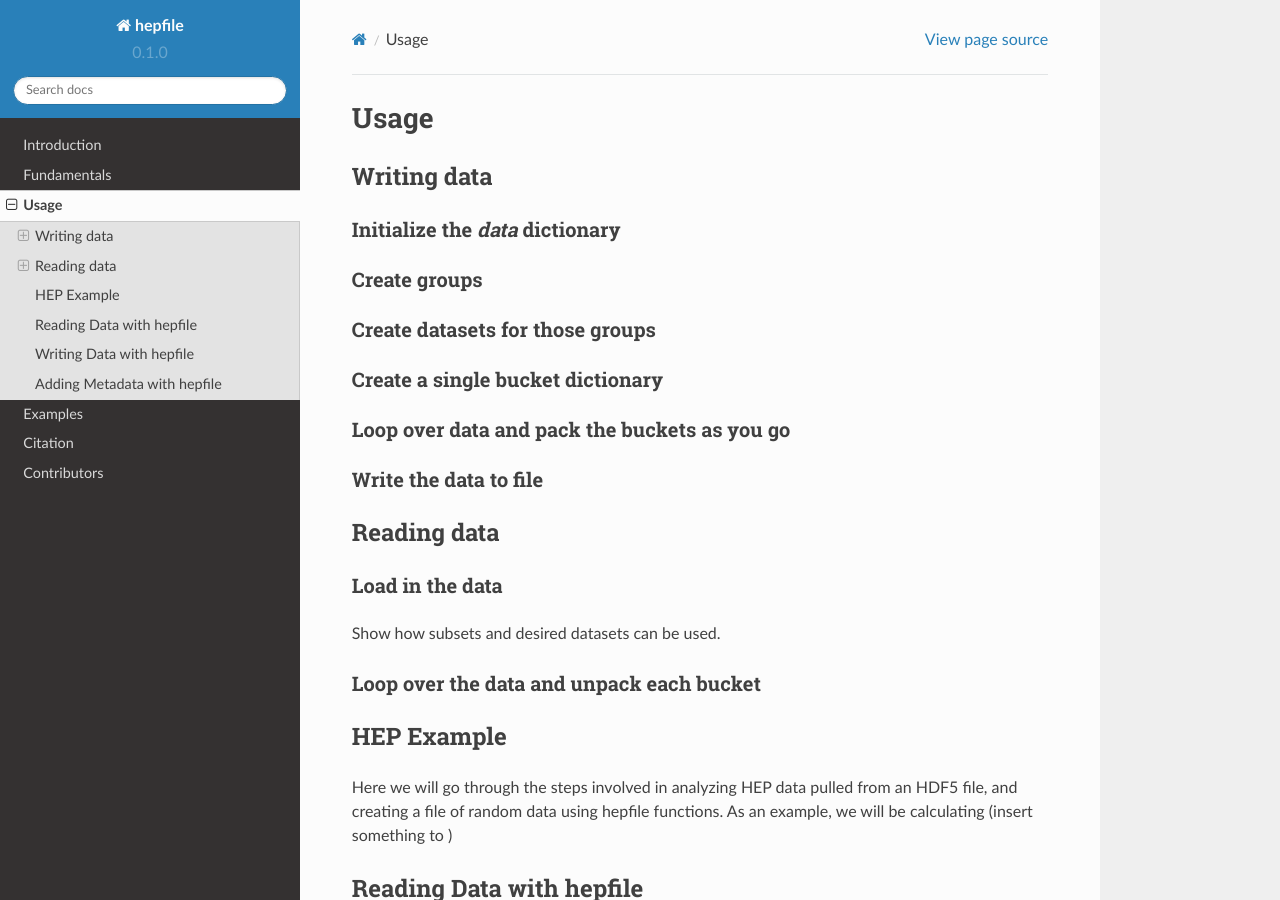
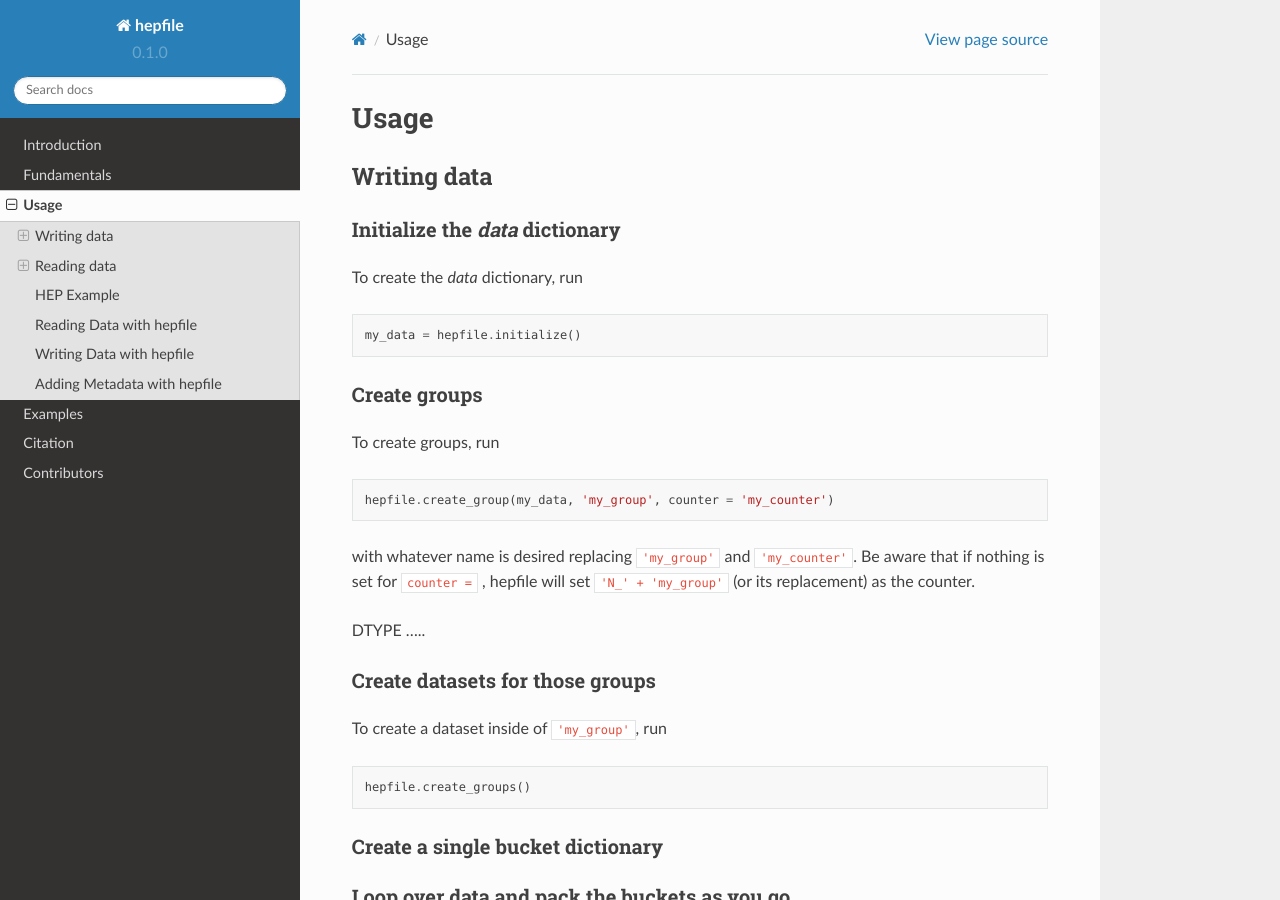
Before and after one commit to mattbellis/hepfile, a Sphinx documentation site: the page built from docs/usage.rst, in a window 1280 px wide and 900 px high. Built offline with Sphinx 7.4.7 and the Read the Docs theme 2.0.0, drawn with Linux system fonts in a browser that asks for light colours.

```diff
--- a/docs/usage.rst
+++ b/docs/usage.rst
@@ -8,11 +8,29 @@
 Initialize the `data` dictionary
 ^^^^^^^^^^^^^^^^^^^^^^^^^^^^^^^^
 
+To create the `data` dictionary, run ::
+
+    my_data = hepfile.initialize()
+
 Create groups
 ^^^^^^^^^^^^^^^^^^^^^^^^^^^^^^^^
 
+To create groups, run ::
+
+    hepfile.create_group(my_data, 'my_group', counter = 'my_counter')
+
+with whatever name is desired replacing ``'my_group'`` and ``'my_counter'``. Be aware
+that if nothing is set for ``counter =`` , hepfile will set ``'N_' + 'my_group'`` (or its replacement)
+as the counter.
+
+DTYPE .....
+
 Create datasets for those groups
 ^^^^^^^^^^^^^^^^^^^^^^^^^^^^^^^^
+
+To create a dataset inside of ``'my_group'``, run ::
+
+    hepfile.create_groups()
 
 Create a single bucket dictionary
 ^^^^^^^^^^^^^^^^^^^^^^^^^^^^^^^^^
```
Also changed, not shown: 2 other files.
